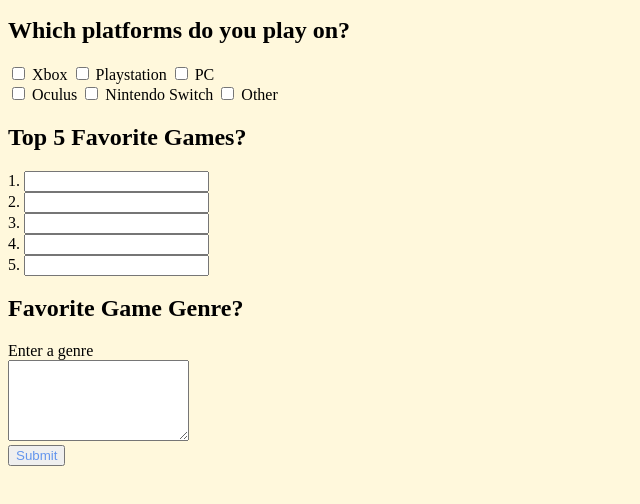
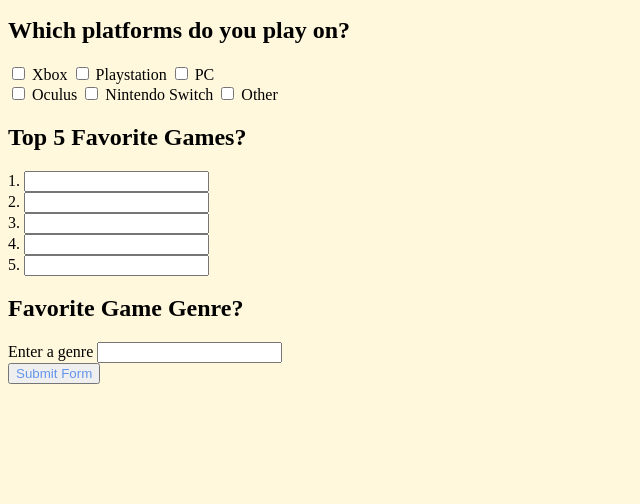
Before and after one commit to jbsamuel/Basic-HTML-Form, a plain HTML site: page index.html in a window 1280 px wide. Shown: the part 104-608 px from the top of the page, without its empty margins (0-640 px from the left). Drawn offline with Linux system fonts and the light colour scheme.

Commit message:
updated the form

```diff
--- a/index.html
+++ b/index.html
@@ -10,10 +10,10 @@
     <h1>Games and Platforms Survey</h1>
     <form>
         <label for="firstname">First Name</label>
-        <input type="text" name="firstname" id="firstname">
+        <input type="text" name="firstname" id="firstname" required>
 
         <label for="lastname">Last Name</label>
-        <input type="text" name="lastname" id="lastname">
+        <input type="text" name="lastname" id="lastname" required>
 
         <h2>Which platforms do you play on?</h2>
         <div>
@@ -59,12 +59,10 @@
             <input type="text" name="fave_game" id="fifth">
         </div>
         <h2>Favorite Game Genre?</h2>
+        <label for="genre">Enter a genre</label>
+        <input type="text" name="genre" id="genre">
         <div>
-            <label for="genre">Enter a genre</label>
-        </div>
-        <textarea name="genre" id="genre" cols="20" rows="5"></textarea>
-        <div>
-            <button>Submit</button>
+            <button>Submit Form</button>
         </div>
     </form>
 </body>
```
